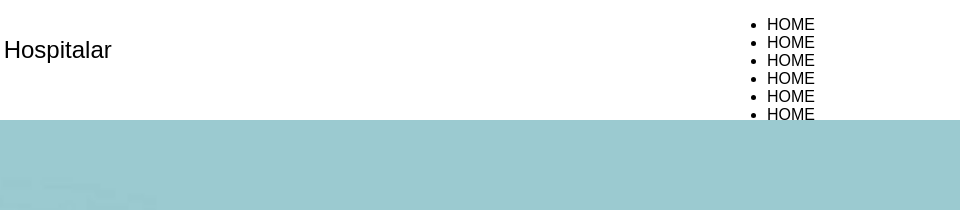
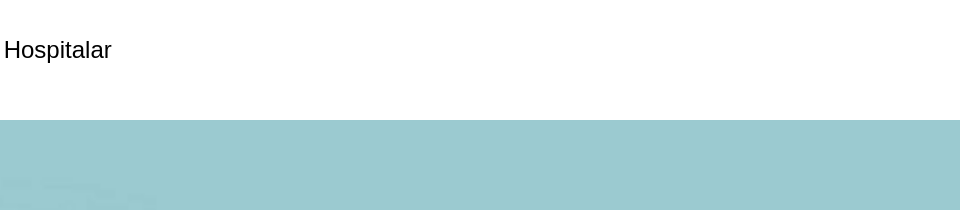
Before and after one commit to KAUANPEREIRA/hospital-center, a plain HTML site: page index.html in a window 1280 px wide. Shown: the top 210 px of the page, 320-1280 px from the left. Drawn offline with Linux system fonts and the light colour scheme.

Commit message:
Update index.html

```diff
--- a/index.html
+++ b/index.html
@@ -31,7 +31,7 @@
                   <div class="mm"></div>
                </div>
                <nav>
-                  <ul id="lista">
+                  <ul id="lista" style="display:none;">
                      <li>HOME</li>
                      <li>HOME</li>
                      <li>HOME</li>
```
